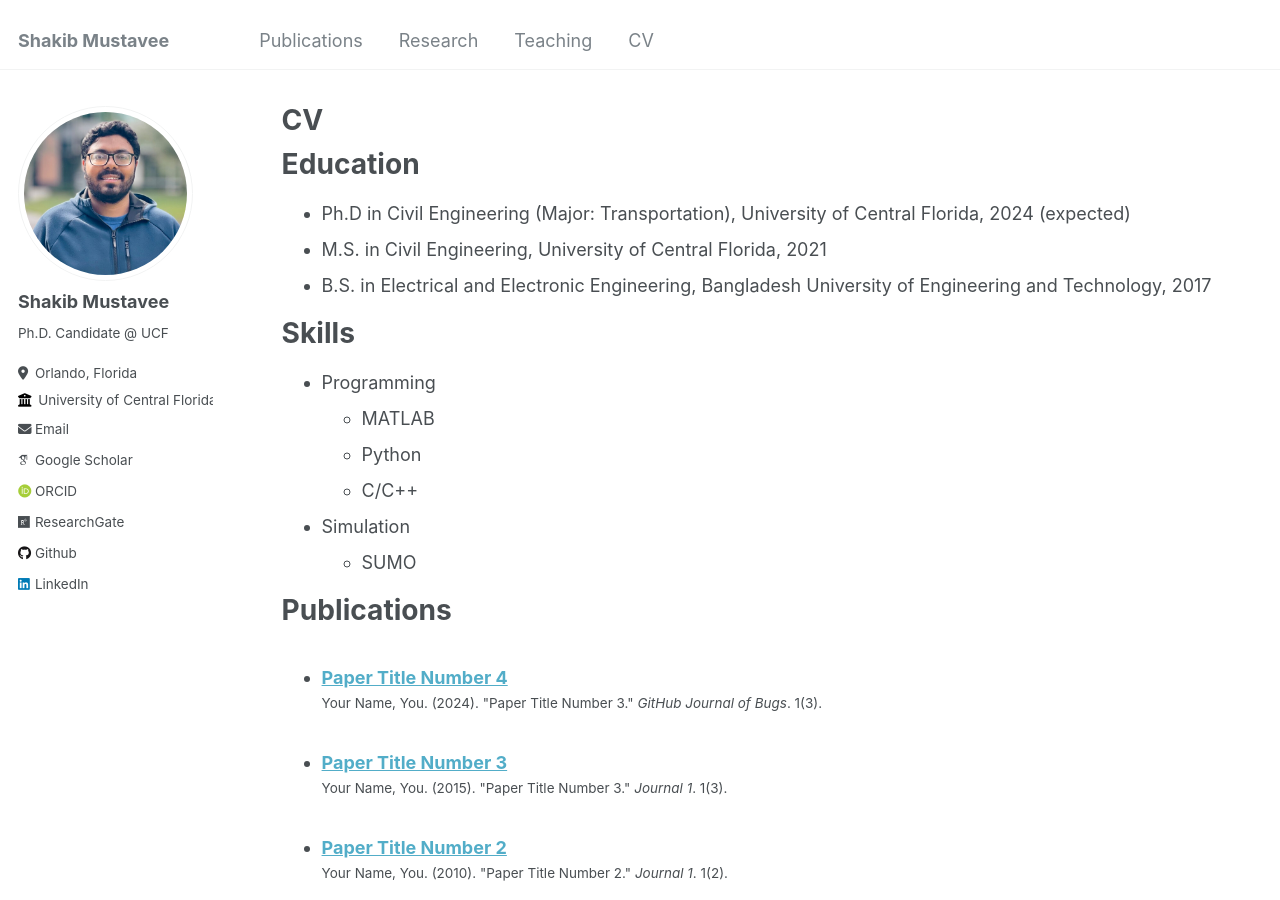
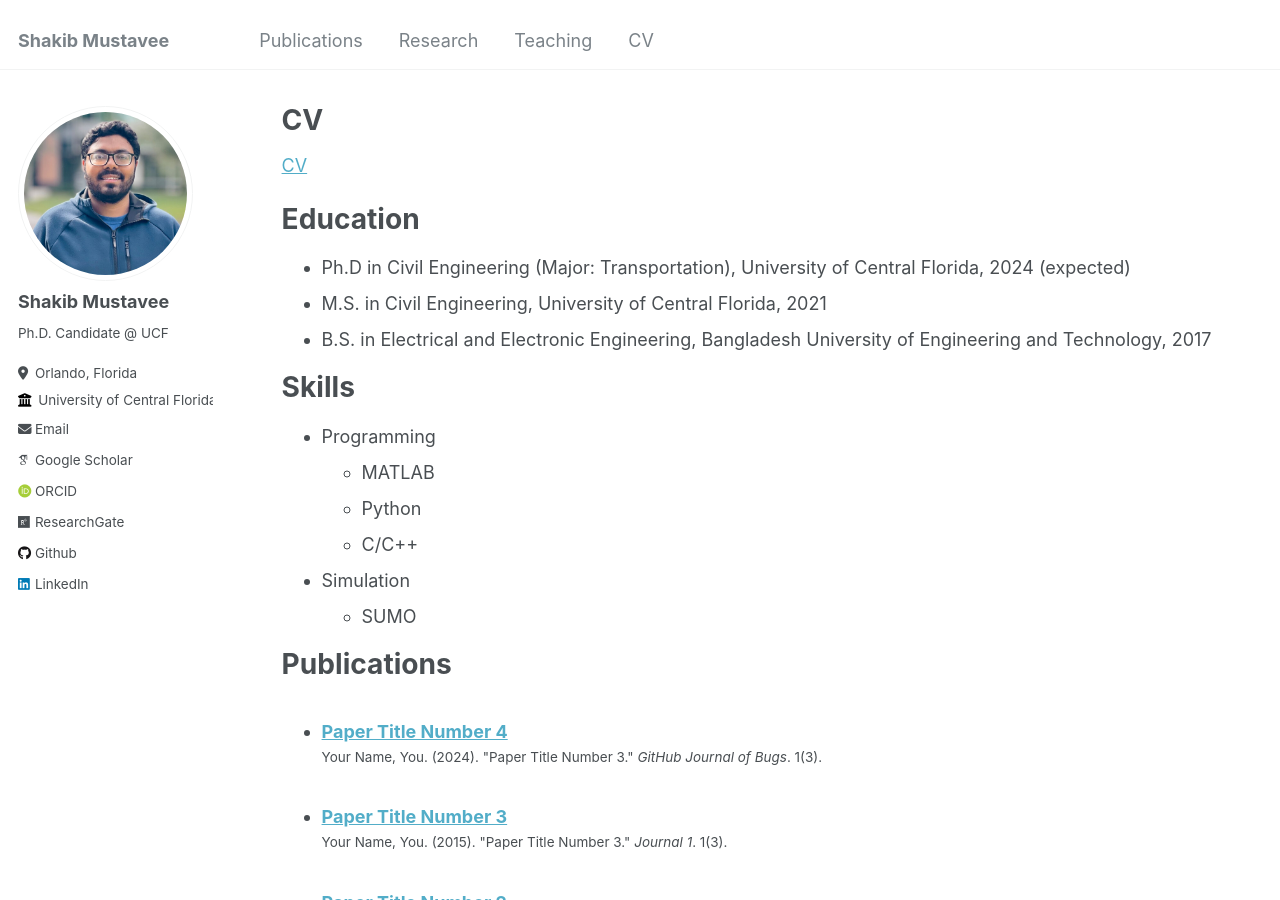
Before and after one commit to mustavee/mustavee.github.io, a Jekyll site: the page built from _pages/cv.md, in a window 1280 px wide and 900 px high. Built offline with Jekyll 4.4.1, drawn with Linux system fonts in a browser that asks for light colours; some web fonts are replaced.

Commit message:
Update cv.md added downloadable cv

```diff
--- a/_pages/cv.md
+++ b/_pages/cv.md
@@ -6,7 +6,7 @@ author_profile: true
 redirect_from:
   - /resume
 ---
-
+[CV](http://mustavee.github.io/files/Shakib_Mustavee.pdf)
 {% include base_path %}
 
 Education
```
